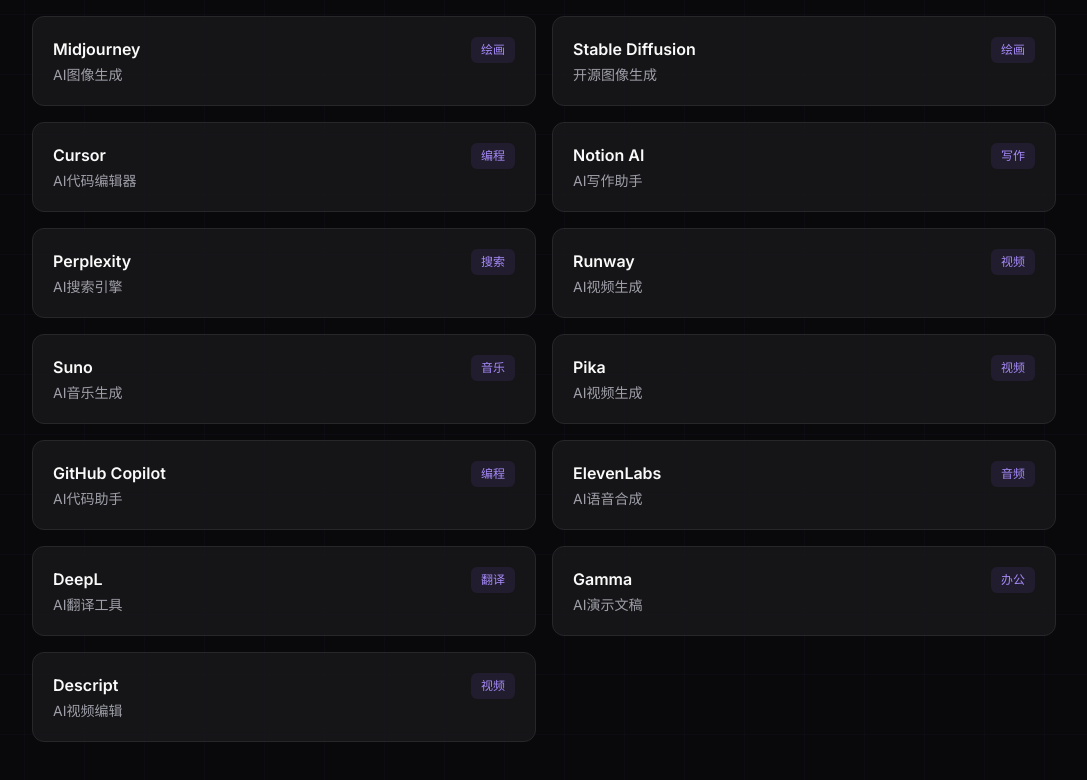
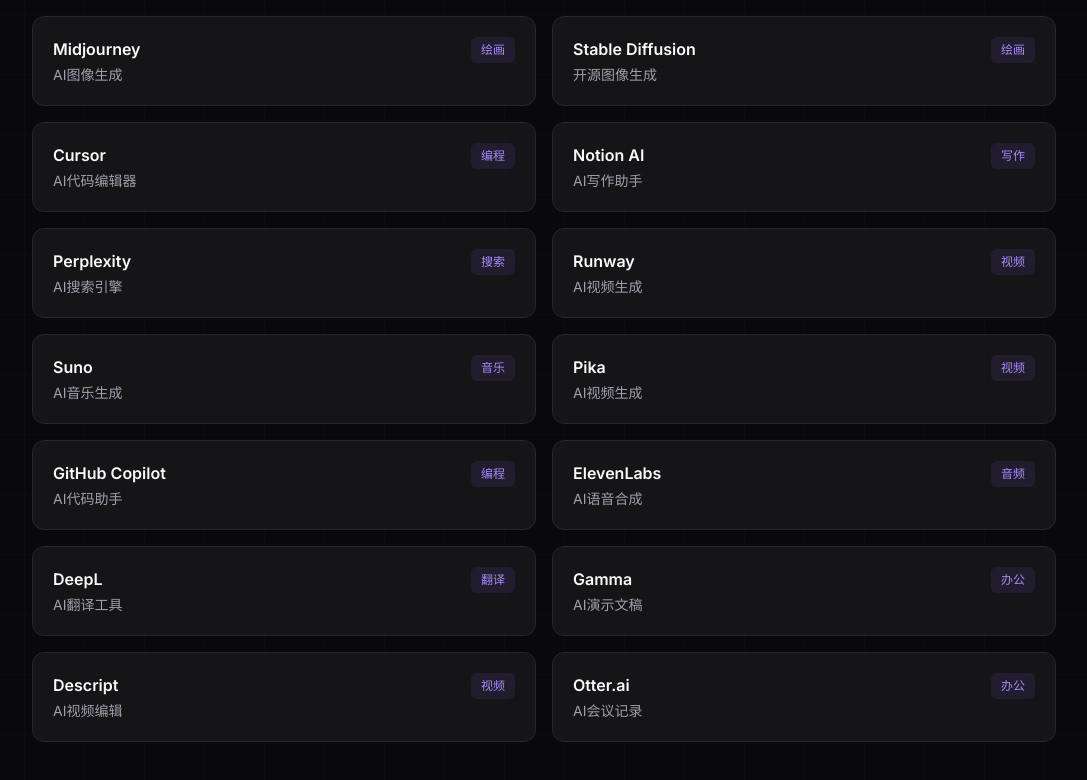
Before and after one commit to uncle-light/deepzd, a Next.js app: page /tools in a window 1280 px wide. Shown: the part 286-1066 px from the top of the page, without its empty margins (96-1183 px from the left). Built offline with nearby package versions, Linux system fonts and the light colour scheme.

Commit message:
feat: 添加Otter工具

```diff
--- a/src/app/data/tools.ts
+++ b/src/app/data/tools.ts
@@ -104,4 +104,11 @@
     category: "视频",
     url: "https://descript.com"
   },
+  {
+    slug: "otter",
+    name: "Otter.ai",
+    desc: "AI会议记录",
+    category: "办公",
+    url: "https://otter.ai"
+  },
 ];
```
